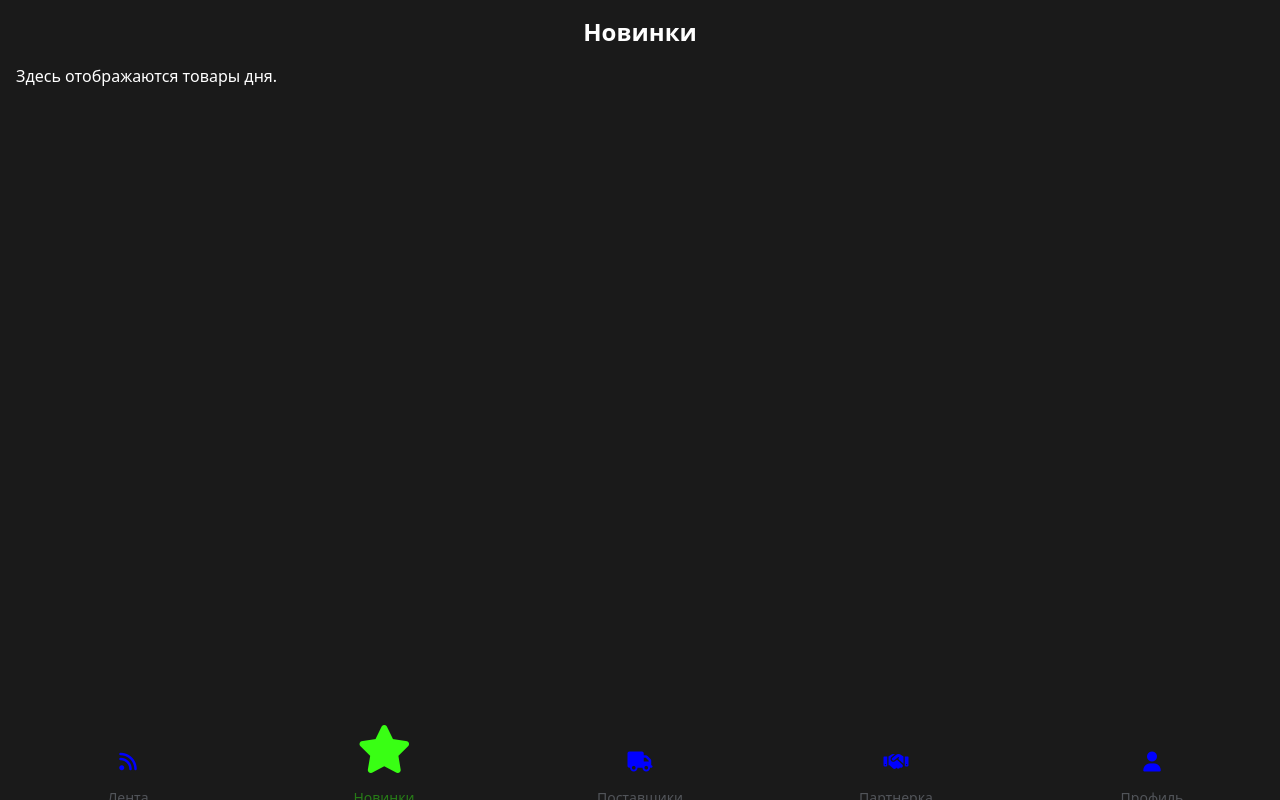
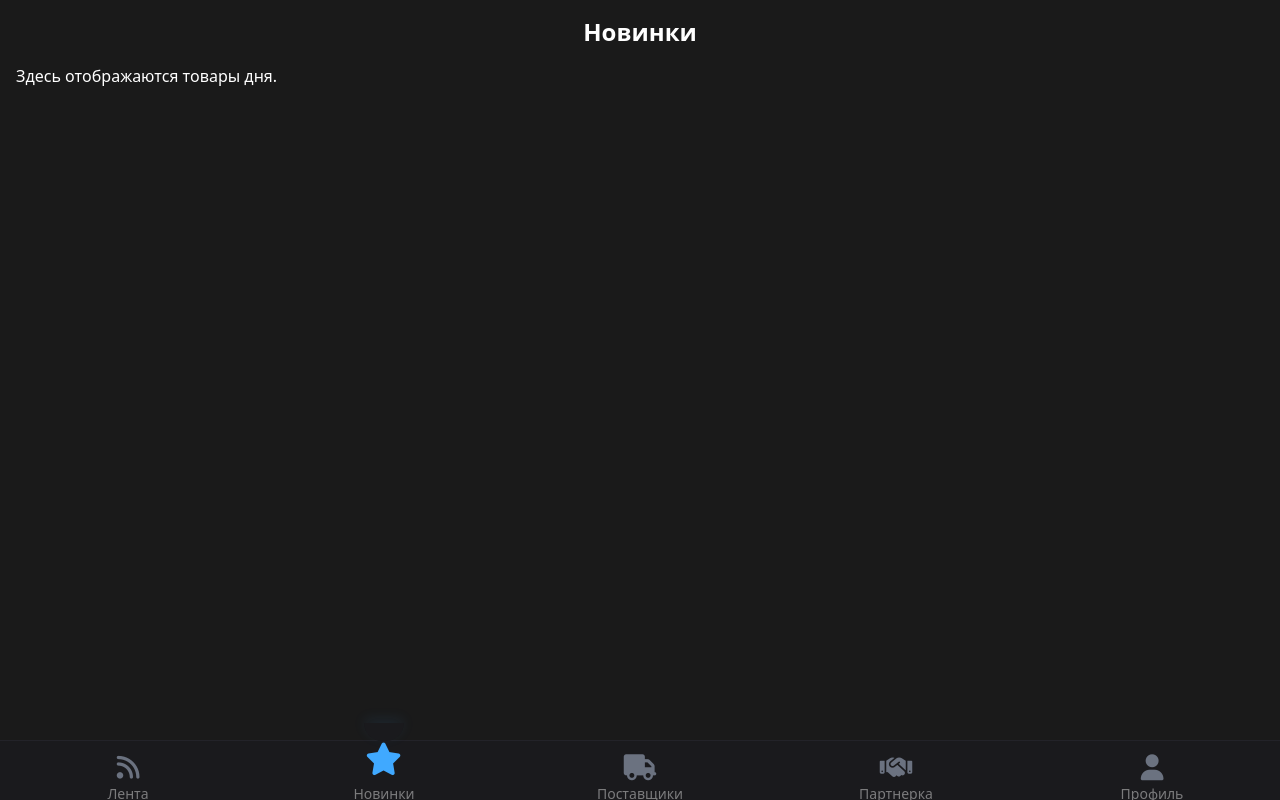
Before and after one commit to LBoy2006/fletapp1, a Vue app: page / in a window 1280 px wide. Built offline with nearby package versions, Linux system fonts and the light colour scheme; no server answers.

Commit message:
Update style.css

```diff
--- a/src/style.css
+++ b/src/style.css
@@ -25,22 +25,65 @@ body {
   overscroll-behavior-y: contain;
 }
 nav {
-  background-color: transparent;
-  border-color: var(--nav-border-color);
-  color: var(--nav-text-color);
-  overflow: visible;
+  position: fixed;
+  bottom: 0;
+  left: 0;
+  width: 100vw;
+  display: flex;
+  justify-content: space-around;
+  align-items: center;
+  background: #1a1a1d; /* глубокий тёмный фон */
+  border-top: 1.5px solid #232329;
+  z-index: 100;
+  padding: 0 0 4px 0;
+  height: 60px;
+  box-sizing: border-box;
 }
+
+.nav-btn {
+  flex: 1;
+  display: flex;
+  flex-direction: column;
+  align-items: center;
+  justify-content: center;
+  background: transparent;
+  border: none;
+  outline: none;
+  cursor: pointer;
+  position: relative;
+  padding: 0;
+  min-width: 44px;
+  height: 100%;
+  transition: color 0.2s;
+}
+
 .nav-btn .icon {
-  color: blue;
-  transition: transform 0.3s;
+  font-size: 26px;
+  color: #6b7280; /* неактивный — серый */
+  transition: color 0.25s, transform 0.3s;
+  z-index: 1;
 }
+
+/* Акцент для активной кнопки */
 .nav-btn.active .icon {
-  color: var(--active-color);
-  transform: scale(2.4) translateY(-0.3rem);
+  color: #40a9ff; /* активная — голубой/синий */
+  transform: scale(1.25) translateY(-7px);
 }
-.nav-btn.active {
-  color: var(--active-color);
+
+.nav-btn.active::before {
+  content: "";
+  position: absolute;
+  top: -18px;
+  left: 50%;
+  transform: translateX(-50%);
+  width: 40px;
+  height: 18px;
+  background: #1a1a1d;
+  border-radius: 0 0 30px 30px;
+  box-shadow: 0px -4px 14px 0px rgba(64,169,255,0.09);
+  z-index: 0;
 }
+
 .nav-label {
   position: absolute;
   left: 50%;
```
